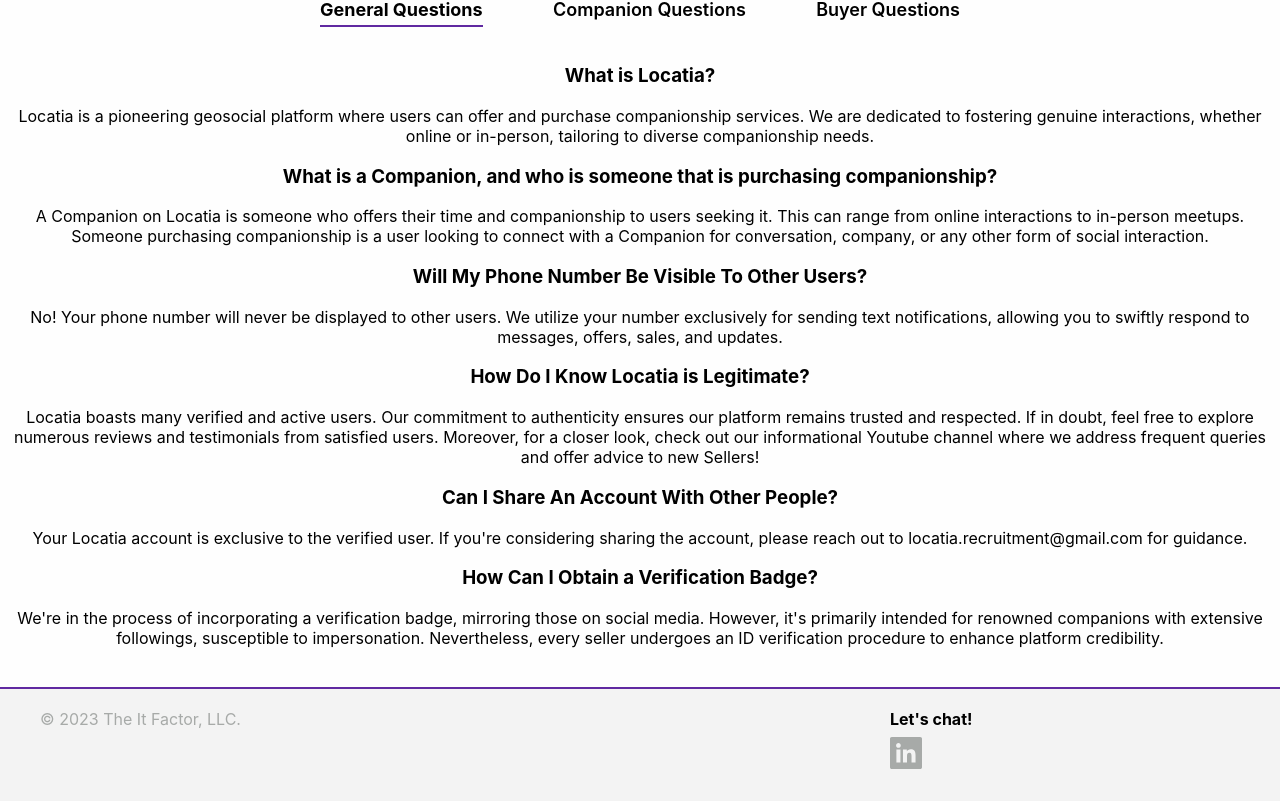
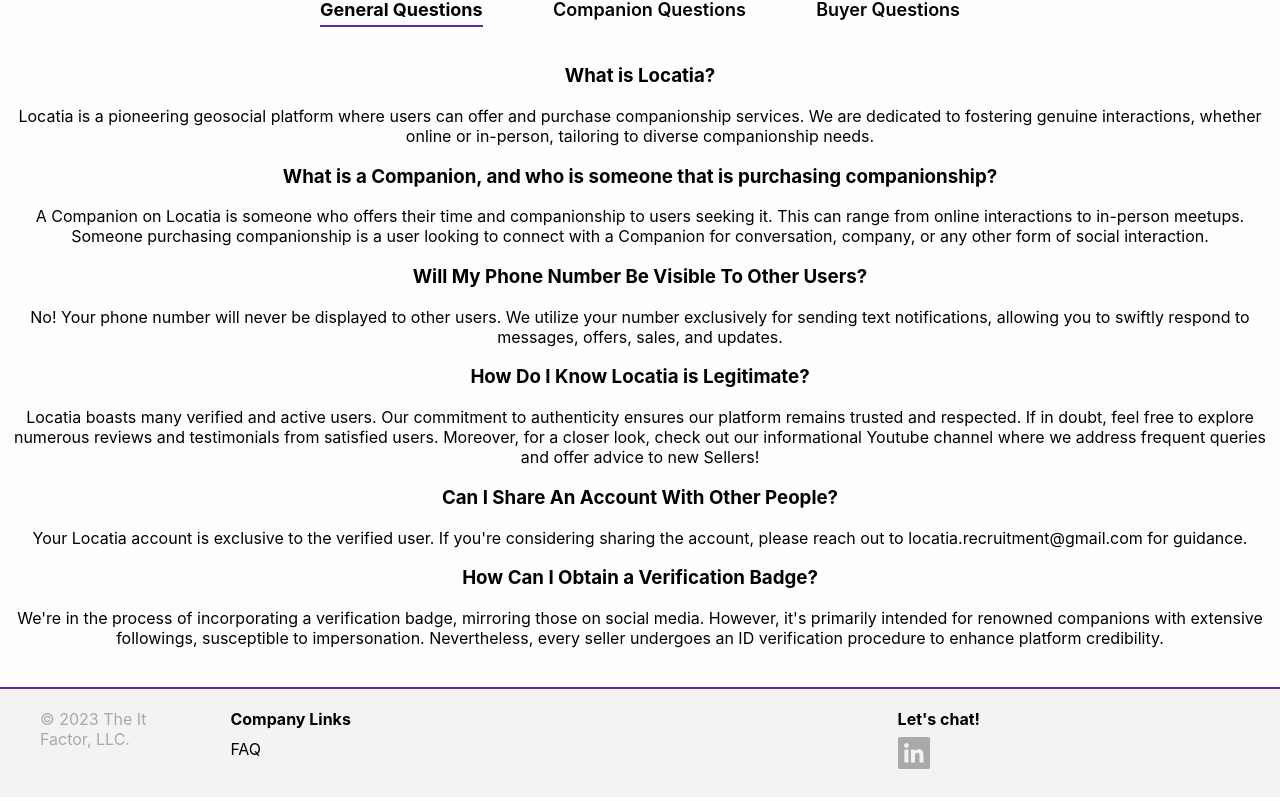
Before and after one commit to JonZavialov/locatia, a React (Create React App) app: page /faq in a window 1280 px wide. Shown: the part 272-1073 px from the top of the page. Built offline with nearby package versions, Linux system fonts and the light colour scheme; no server answers.

Commit message:
Add FAQ to footer

```diff
--- a/src/components/footer/Footer.js
+++ b/src/components/footer/Footer.js
@@ -13,11 +13,17 @@
             <div>
                 <p id="copyright-statement">© {new Date().getFullYear()} The It Factor, LLC. </p>
             </div>
-            <div id="contact-container">
-                <p id="contact-p">Let's chat!</p>
-                <svg width="48px" height="48px" onClick={() => window.open(svg.linkedin.link, "_blank")}>
-                    <path d={svg.linkedin.svg} id="Shape" fill="#a7aaa8" />
-                </svg>
+            <div id="links-container">
+                <div>
+                    <p className="footer-p">Company Links</p>
+                    <a href="/faq">FAQ</a>
+                </div>
+                <div>
+                    <p className="footer-p">Let's chat!</p>
+                    <svg width="48px" height="48px" onClick={() => window.open(svg.linkedin.link, "_blank")}>
+                        <path d={svg.linkedin.svg} id="Shape" fill="#a7aaa8" />
+                    </svg>
+                </div>
             </div>
         </div>
     )
--- a/src/components/footer/footer.css
+++ b/src/components/footer/footer.css
@@ -6,25 +6,36 @@
   transform: translateY(-2px);
 }
 
+#links-container {
+  display: flex;
+  justify-content: space-between;
+  width: 100%;
+}
+
+#links-container a {
+  all: unset;
+  cursor: pointer;
+  margin-top: 10px;
+}
+
 #copyright-statement {
   margin: 0 40px;
   color: #a7aaa8;
 }
 
-#footer > div {
-  width: 100%;
+#links-container > div {
+  padding-right: 300px;
+  display: flex;
+  flex-direction: column;
 }
 
-#contact-container {
-  padding-left: 500px;
+.footer-p {
+  font-weight: bold;
+  margin: 0;
+  text-wrap: nowrap;
 }
 
-#contact-p {
-  font-weight: bold;
-  margin: 0;
-}
-
-#contact-container svg {
+#footer svg {
   margin-left: -8px;
   cursor: pointer;
 }
```
